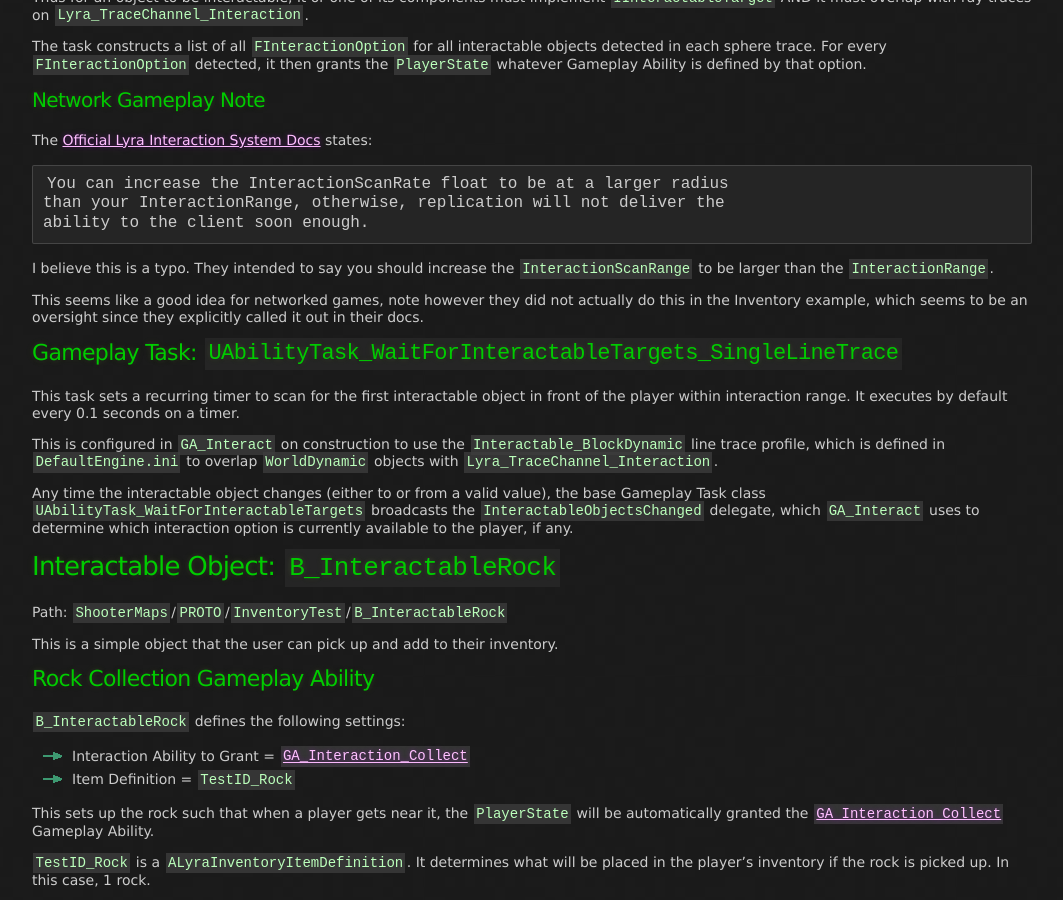
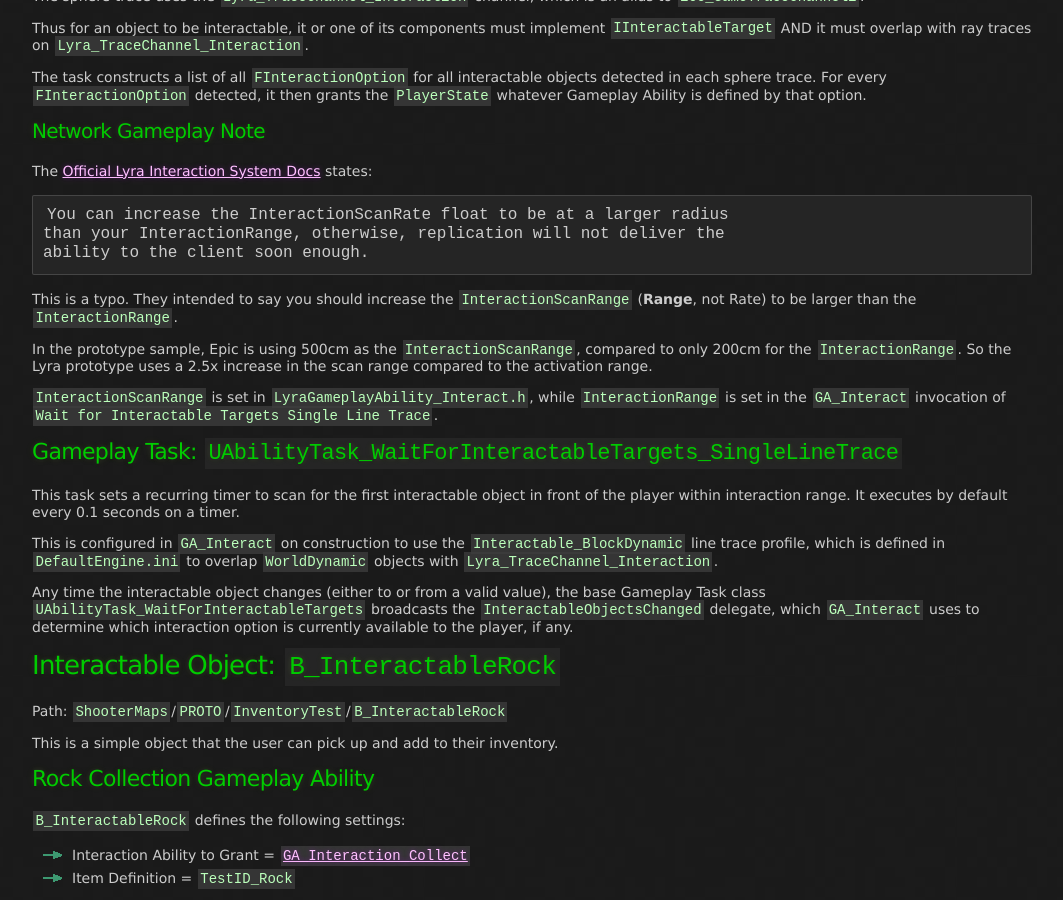
Before and after one commit to x157/x157.github.io, a Jekyll site: the page built from UE5/LyraStarterGame/Interactions/index.md, in a window 1280 px wide and 900 px high, scrolled down 1984 px. Shown: the whole window, without its empty margins (108-1171 px from the left). Built offline with Jekyll 4.4.1, drawn with Linux system fonts in a browser that asks for light colours; some of the changed text lies outside the part shown.

Commit message:
Link new YT video and correct an error.

```diff
--- a/UE5/LyraStarterGame/Interactions/index.md
+++ b/UE5/LyraStarterGame/Interactions/index.md
@@ -10,6 +10,10 @@
 ---
 
 # LyraStarterGame Interaction System
+
+If you prefer video, check out my
+[YouTube Video: UE5 LyraStarterGame Prototype Interaction System](https://youtu.be/jm0qX5KkLQs)
+which covers this topic.
 
 The [Official UE5 Lyra Interaction Docs](https://docs.unrealengine.com/5.0/en-US/lyra-sample-game-interaction-system-in-unreal-engine/)
 are definitely worth reading.  However, IMO they were clearly written by someone
@@ -165,12 +169,17 @@
     than your InteractionRange, otherwise, replication will not deliver the
     ability to the client soon enough.
 
-I believe this is a typo.  They intended to say you should increase the
-`InteractionScanRange` to be larger than the `InteractionRange`.
+This is a typo.  They intended to say you should increase the
+`InteractionScanRange` (**Range**, not Rate) to be larger than the `InteractionRange`.
 
-This seems like a good idea for networked games, note however they
-did not actually do this in the Inventory example, which seems to be
-an oversight since they explicitly called it out in their docs.
+In the prototype sample, Epic is using 500cm as the `InteractionScanRange`,
+compared to only 200cm for the `InteractionRange`.
+So the Lyra prototype uses a 2.5x increase in the scan range
+compared to the activation range.
+
+`InteractionScanRange` is set in `LyraGameplayAbility_Interact.h`,
+while `InteractionRange` is set in the `GA_Interact` invocation of
+`Wait for Interactable Targets Single Line Trace`.
 
 
 <a id="UAbilityTask_WaitForInteractableTargets_SingleLineTrace"></a>
```
